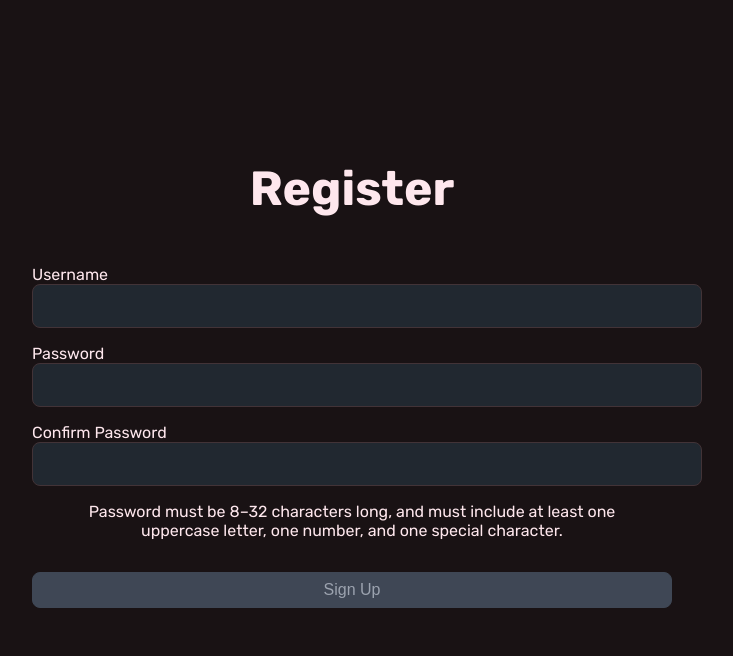
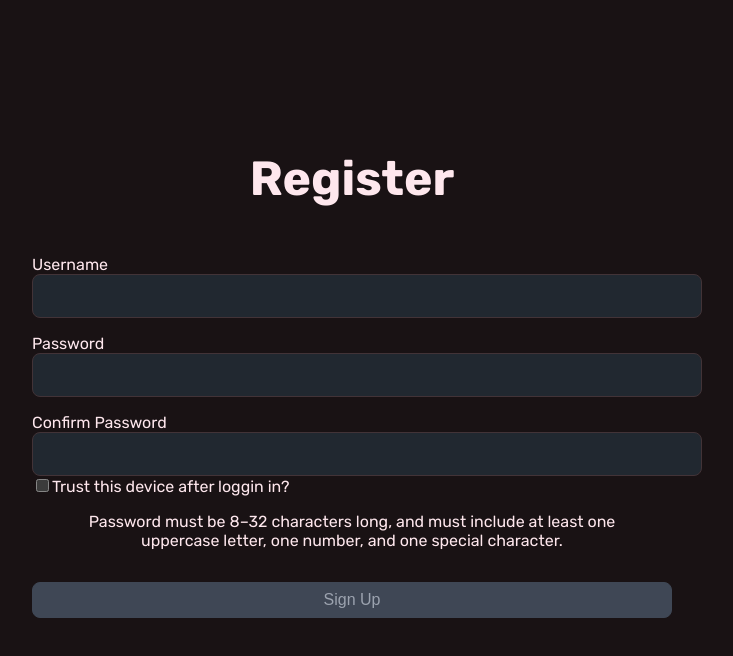
Before and after one commit to psuba1100/RP-Frontend, a React (Vite) app: page /register in a window 1280 px wide. Shown: the top 656 px of the page, without its empty margins (288-1021 px from the left). Built offline with nearby package versions, Linux system fonts and the light colour scheme.

Commit message:
Fixed logout logic, added trust device option and set up global settings store, fixed some memory leaks

```diff
--- a/index.html
+++ b/index.html
@@ -9,6 +9,12 @@
 </head>
 
 <body>
+  <style>
+    body {
+      background-color: #191214;
+      color-scheme: dark;
+    }
+  </style>
   <div id="root"></div>
   <div id="modal-root"></div>
   <script type="module" src="/src/main.jsx"></script>
--- a/src/components/auth/PersistLogin.jsx
+++ b/src/components/auth/PersistLogin.jsx
@@ -1,14 +1,17 @@
 import { useEffect, useState } from "react";
 import { Outlet } from "react-router-dom";
 import { useAuthStore } from "../../store/authStore";
+import { useGlobalSettingsStore } from "../../store/globalSettingsStorage";
 
 export default function PersistLogin() {
     const refreshToken = useAuthStore((s) => s.refreshToken)
     const accessToken = useAuthStore((s) => s.accessToken)
+    const trustThisDevice = useGlobalSettingsStore((s) => s.trustThisDevice)
 
     const [isLoading, setIsLoading] = useState(true)
 
     useEffect(()=> {
+        let isMounted = true
         const verifyRefreshToken = async () => {
             try {
                 await refreshToken()
@@ -17,11 +20,13 @@ export default function PersistLogin() {
                 console.error(err)
             }
             finally {
-                setIsLoading(false)
+                isMounted && setIsLoading(false)
             }
         }
 
         !accessToken ? verifyRefreshToken() : setIsLoading(false)
+
+        return () => isMounted = false
     }, [])
 
     useEffect(()=> {
@@ -30,9 +35,11 @@ export default function PersistLogin() {
     }, [isLoading])
     return (
         <>
-            {isLoading
-                ? <p>Loading... </p>
-                : <Outlet/>
+            {!trustThisDevice
+                ? <Outlet/>
+                : isLoading
+                    ? <p>Loading... </p>
+                    : <Outlet/>
             }
         </>
     )
--- a/src/components/layouts/DashLayout.jsx
+++ b/src/components/layouts/DashLayout.jsx
@@ -7,18 +7,21 @@ const LOGOUT_URL = '/auth/logout'
 
 export default function DashLayout() {
   const username = useAuthStore((s) => s.username)
+  const clearAuthStore = useAuthStore((s) => s.clearAuthStore)
   const navigate = useNavigate()
 
   const handleLogout = async (e) => {
     e.preventDefault()
     try {
       const response = await axios.post(LOGOUT_URL,
+        {},
         {
           headers: { 'Content-Type': 'application/json' },
           withCredentials: true
         }
       )
-
+      console.log(response)
+      clearAuthStore()
       navigate('/login')
     } catch (err) {
       console.error(err)
--- a/src/features/flashcards/CardList.jsx
+++ b/src/features/flashcards/CardList.jsx
@@ -31,6 +31,7 @@ export default function CardList() {
     const [isLoading, setIsLoading] = useState(true)
 
     const refetchSets = async () => {
+        let isMounted = true
         setIsLoading(true)
         clearFlashcardSetsStore()
         clearSubjectStore()
@@ -43,8 +44,10 @@ export default function CardList() {
             console.error(err)
         }
         finally {
-            setIsLoading(false)
+            isMounted && setIsLoading(false)
         }
+
+        return () => isMounted = false
     }
 
     const createPages = (min, max, current) => {
--- a/src/features/todo/TaskList.jsx
+++ b/src/features/todo/TaskList.jsx
@@ -50,6 +50,7 @@ export default function TaskList() {
     }
 
     const refetchTasks = async () => {
+        let isMounted = true
         setIsLoading(true)
         clearSubjectStore()
         clearTasksStore()
@@ -62,9 +63,10 @@ export default function TaskList() {
             console.error(err)
         }
         finally {
-            setIsLoading(false)
+            isMounted && setIsLoading(false)
         }
 
+        return () => isMounted = false
     }
 
     useEffect(() => {
--- a/src/pages/Login.jsx
+++ b/src/pages/Login.jsx
@@ -2,23 +2,30 @@ import { useEffect, useState } from "react"
 import { useAuthStore } from "../store/authStore"
 import axios from "../api/axios"
 import { useLocation, useNavigate } from "react-router-dom"
+import { useGlobalSettingsStore } from "../store/globalSettingsStorage"
 
 const LOGIN_URL = '/auth'
 
 export default function Login() {
     const setAuth = useAuthStore((state) => state.setAuth)
+    const setTrustThisDevice = useGlobalSettingsStore((s) => s.setTrustThisDevice)
 
     const navigate = useNavigate()
     const location = useLocation()
-    const from = location.state?.from ?.pathname || '/u'
+    const from = location.state?.from?.pathname || '/u'
 
     const [username, setUsername] = useState('')
     const [password, setPassword] = useState('')
+    const [trustDevice, setTrustDevice] = useState(false)
     const [errMsg, setErrMsg] = useState('')
 
     useEffect(() => {
         setErrMsg('')
     }, [username, password])
+
+    useEffect(() => {
+        setTrustThisDevice(trustDevice)
+    }, [trustDevice])
 
     const handleSubmit = async (e) => {
         e.preventDefault()
@@ -30,24 +37,24 @@ export default function Login() {
                     password
                 },
                 {
-                    headers: {'Content-Type': 'application/json'},
+                    headers: { 'Content-Type': 'application/json' },
                     withCredentials: true
                 }
             )
 
             const accessToken = response?.data?.accessToken
 
-            setAuth({username, accessToken})
+            setAuth({ username, accessToken })
 
             setUsername('')
             setPassword('')
 
-            navigate(from, {replace: true})
+            navigate(from, { replace: true })
         } catch (err) {
             console.error(err)
-            if(!err?.response){
+            if (!err?.response) {
                 setErrMsg('No Server Response')
-            } else if (err?.response?.data?.message){
+            } else if (err?.response?.data?.message) {
                 setErrMsg(err.response.data.message)
             } else {
                 setErrMsg('Login failed')
@@ -78,6 +85,16 @@ export default function Login() {
                     value={password}
                     required
                 />
+                <div className="horisontalBlock">
+                    <input
+                        className="checkbox"
+                        type="checkbox"
+                        id="trustThisDevice"
+                        checked={trustDevice}
+                        onChange={(e) => setTrustDevice(prev => !prev)}
+                    />
+                    <label htmlFor="trustThisDevice">Trust this device?</label>
+                </div>
                 <p>{errMsg}</p>
                 <button type="submit" className="btn btn-primary">Sign in</button>
             </form>
--- a/src/pages/Register.jsx
+++ b/src/pages/Register.jsx
@@ -2,6 +2,7 @@ import { useEffect, useState } from "react";
 import axios from "../api/axios";
 import { useAuthStore } from "../store/authStore";
 import { useNavigate } from "react-router-dom";
+import { useGlobalSettingsStore } from "../store/globalSettingsStorage";
 
 export default function Register() {
     const PWD_REGEX = /^(?=.*[A-Z])(?=.*\d)(?=.*[!@#$%^&*()_\-+=\[{\]};:'",<.>/?\\|`~])[A-Za-z\d!@#$%^&*()_\-+=\[{\]};:'",<.>/?\\|`~]{8,32}$/;
@@ -9,12 +10,14 @@ export default function Register() {
 
     const navigate = useNavigate()
     const setAuth = useAuthStore((s) => s.setAuth)
+    const setTrustThisDevice = useGlobalSettingsStore((s) => s.setTrustThisDevice)
 
     const [username, setUsername] = useState('')
     const [password, setPassword] = useState('')
     const [validPassword, setValidPassword] = useState(false)
     const [passwordMatch, setPasswordMatch] = useState('')
     const [passwordMatchValid, setPasswordMatchValid] = useState(false)
+    const [trustDevice, setTrustDevice] = useState(false)
     const [errMsg, setErrMsg] = useState('')
 
     useEffect(() => {
@@ -58,9 +61,9 @@ export default function Register() {
 
             const accessToken = response.data.accessToken
 
-            setAuth({username, accessToken})
+            setAuth({ username, accessToken })
 
-            navigate('/u', {replace: true})
+            navigate('/u', { replace: true })
 
             setUsername('')
             setPassword('')
@@ -75,6 +78,10 @@ export default function Register() {
             }
         }
     }
+
+    useEffect(() => {
+        setTrustThisDevice(trustDevice)
+    }, [trustDevice])
 
     return (
         <div className="container">
@@ -116,6 +123,16 @@ export default function Register() {
                     value={passwordMatch}
                     required
                 />
+                <div className="horisontalBlock">
+                    <input
+                        className="checkbox"
+                        type="checkbox"
+                        id="trustThisDevice"
+                        checked={trustDevice}
+                        onChange={(e) => setTrustDevice(prev => !prev)}
+                    />
+                    <label htmlFor="trustThisDevice">Trust this device after loggin in?</label>
+                </div>
                 <p>{errMsg}</p>
                 <button disabled={!validPassword || !passwordMatchValid ? true : false} className="btn" type="submit">Sign Up</button>
             </form>
--- a/src/store/authStore.js
+++ b/src/store/authStore.js
@@ -13,8 +13,8 @@ export const useAuthStore = create((set) => ({
             withCredentials: true
         })
 
-        const accessToken = response.data.accessToken
-        const username = response.data.username
+        const accessToken = response?.data?.accessToken
+        const username = response?.data?.username
 
         set({
             accessToken,
@@ -23,7 +23,7 @@ export const useAuthStore = create((set) => ({
 
         return accessToken
     },
-    clearAuth: () => set({
+    clearAuthStore: () => set({
         username: '',
         accessToken: ''
     })
--- /dev/null
+++ b/src/store/globalSettingsStorage.js
@@ -0,0 +1,16 @@
+import { create } from "zustand";
+import { persist } from "zustand/middleware";
+
+export const useGlobalSettingsStore = create(
+    persist(
+        (set) => ({
+            trustThisDevice: false,
+
+            setTrustThisDevice: (value) =>
+                set({trustThisDevice: value})
+        }),
+        {
+            name: 'global-settings',
+        }
+    )
+)
```
